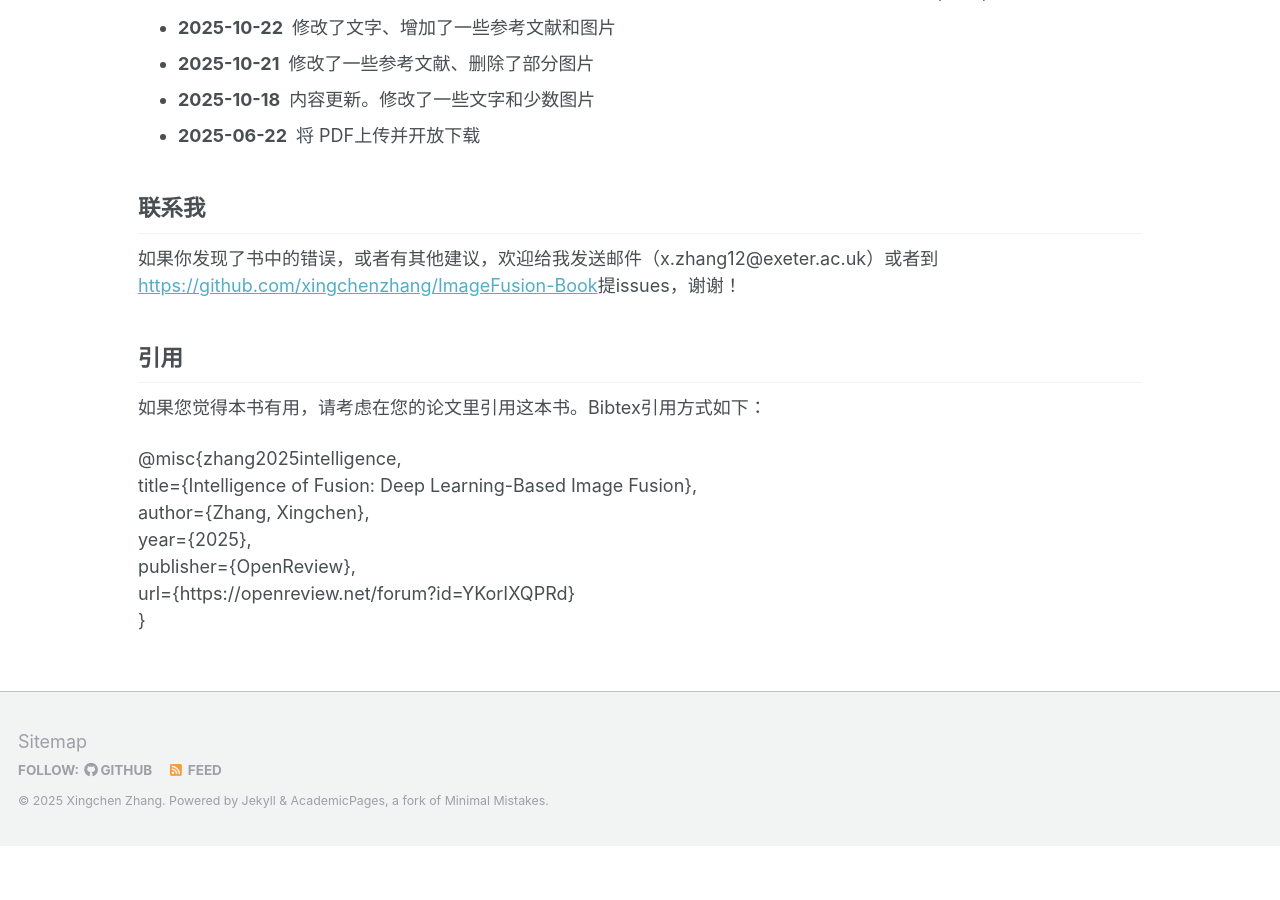
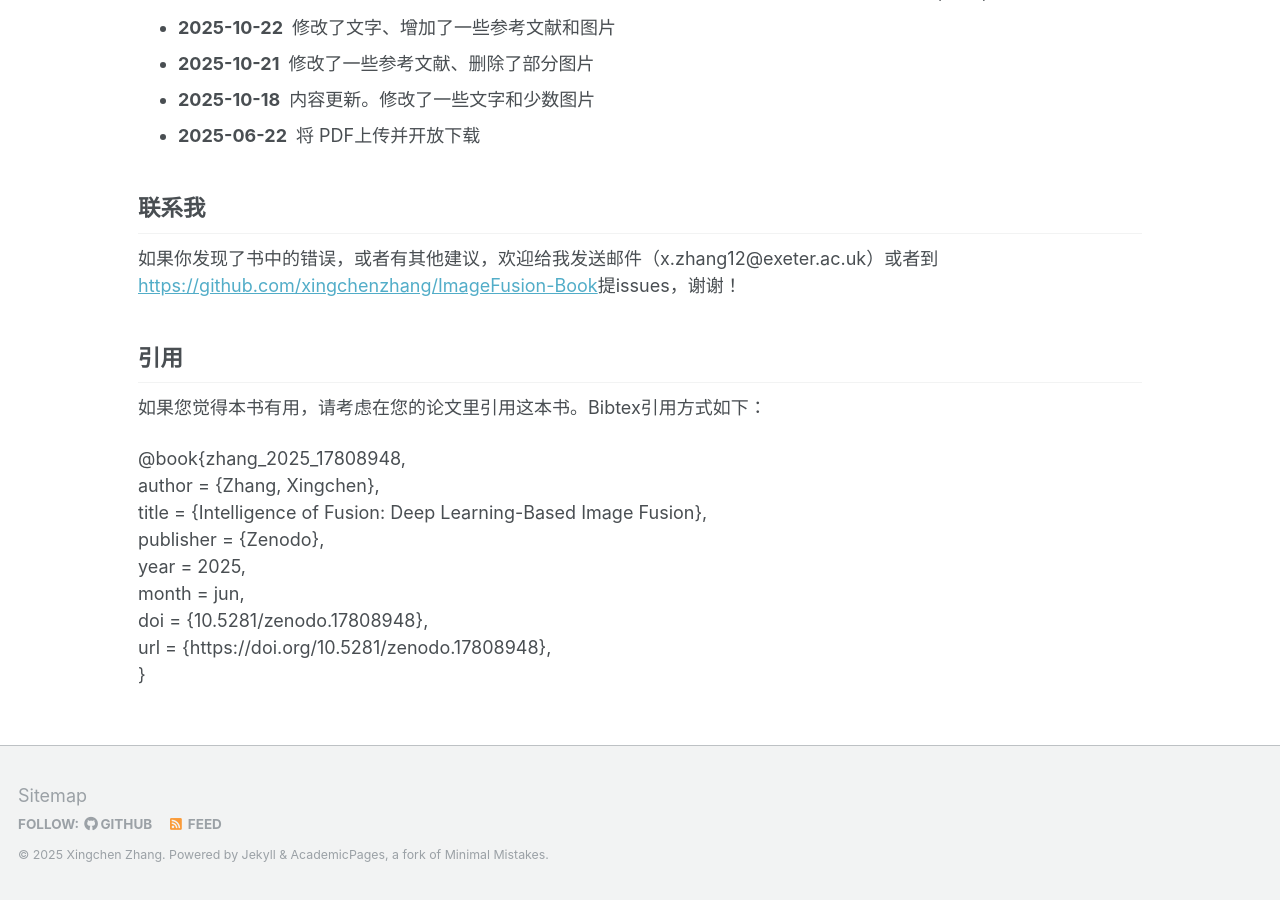
Before and after one commit to xingchenzhang/xingchenzhang.github.io, a Jekyll site: the page built from other_pages/imagefusionbook.md, in a window 1280 px wide and 900 px high, scrolled down 782 px. Built offline with Jekyll 4.4.1, drawn with Linux system fonts in a browser that asks for light colours; before the commit the page ends 1628 px from its top, so only the background shows below that.

Commit message:
update the citation for my book

```diff
--- a/other_pages/imagefusionbook.md
+++ b/other_pages/imagefusionbook.md
@@ -79,10 +79,12 @@ full-width: true
 ## 引用
  如果您觉得本书有用，请考虑在您的论文里引用这本书。Bibtex引用方式如下：
 
-  @misc{zhang2025intelligence,
-    title={Intelligence of Fusion: Deep Learning-Based Image Fusion},
-    author={Zhang, Xingchen},
-    year={2025},
-    publisher={OpenReview},
-    url={https://openreview.net/forum?id=YKorIXQPRd}
-  }
+  @book{zhang_2025_17808948,
+  author       = {Zhang, Xingchen},
+  title        = {Intelligence of Fusion: Deep Learning-Based Image Fusion},
+  publisher    = {Zenodo},
+  year         = 2025,
+  month        = jun,
+  doi          = {10.5281/zenodo.17808948},
+  url          = {https://doi.org/10.5281/zenodo.17808948},
+}
```
